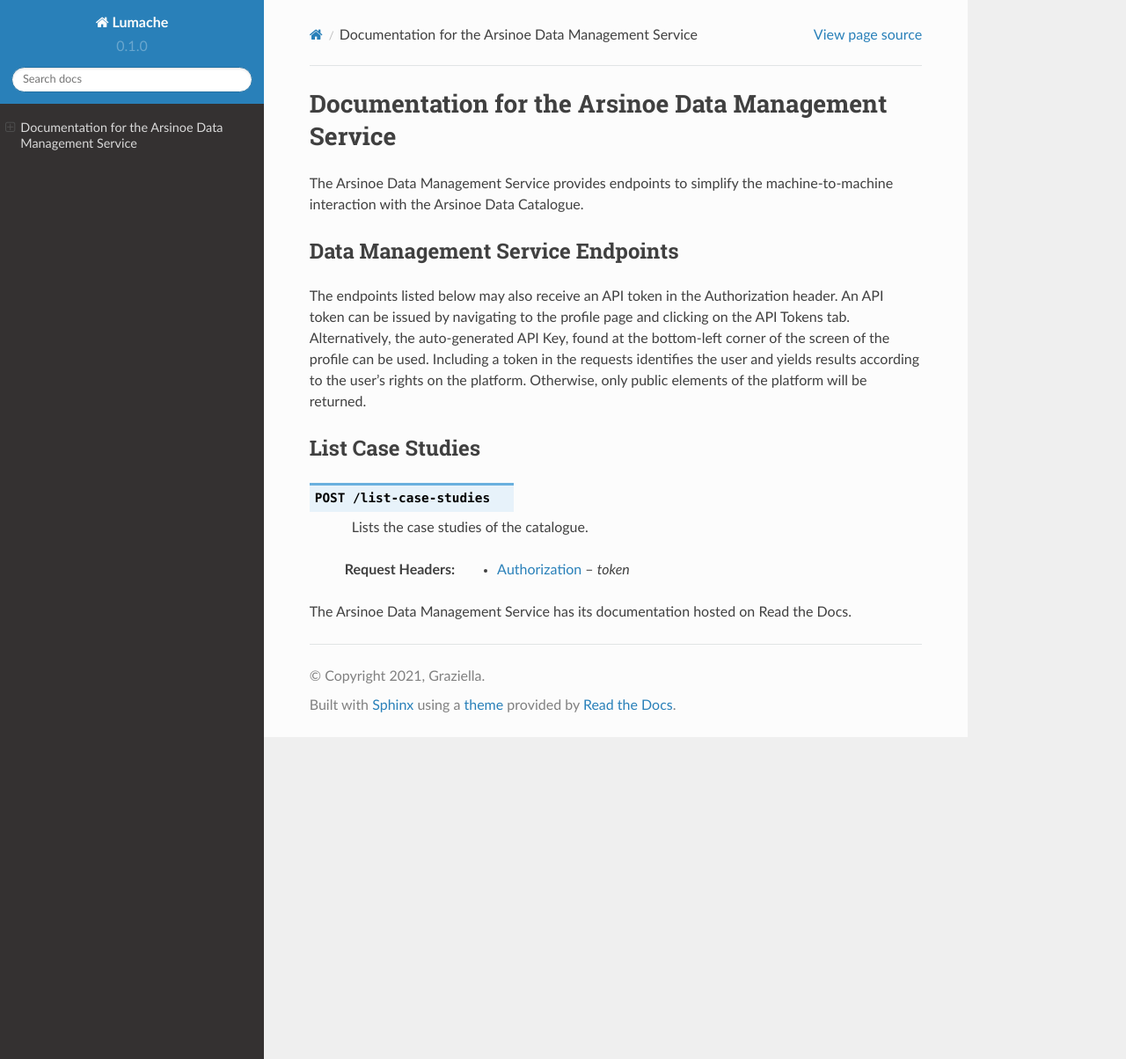
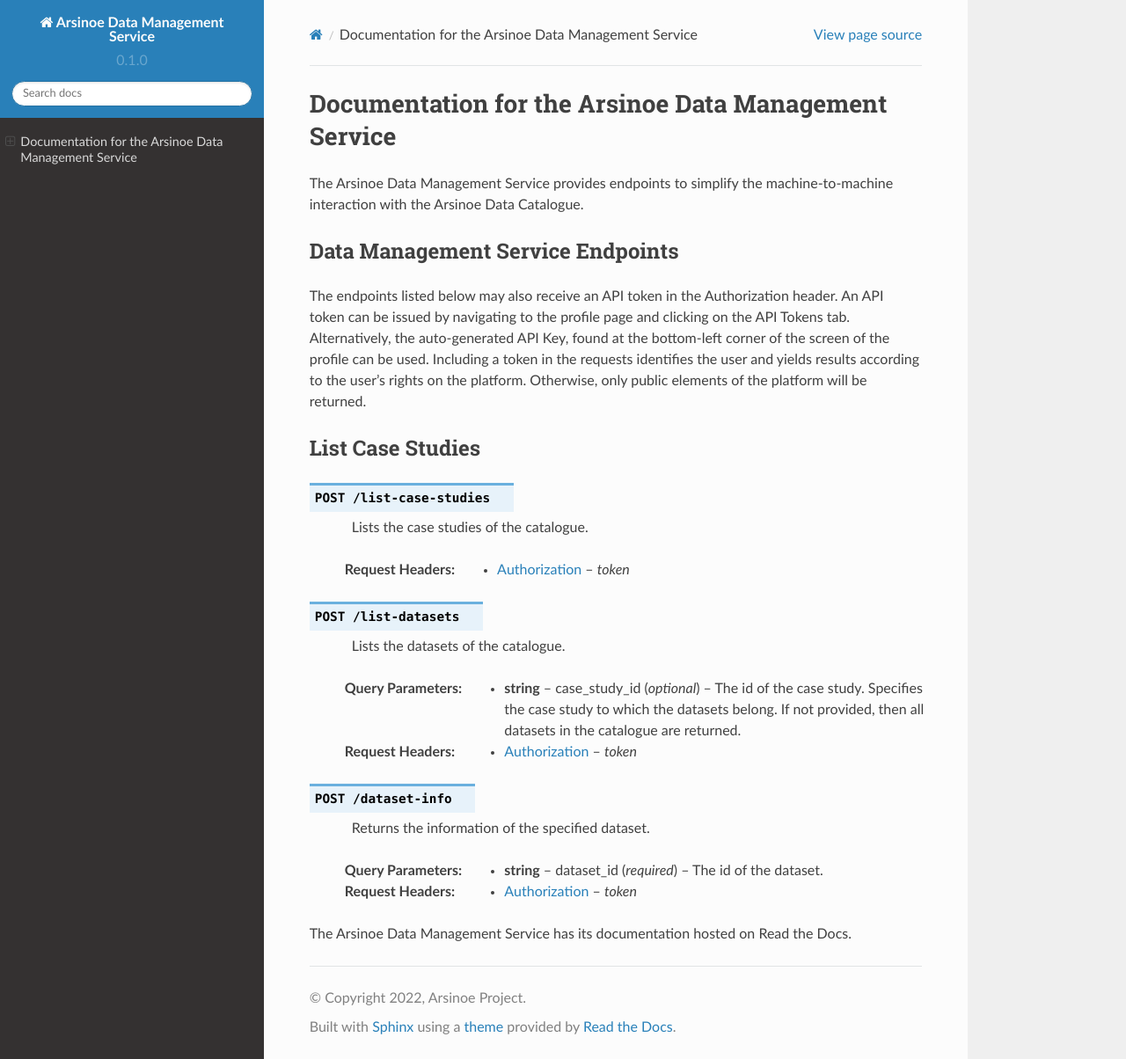
Before and after one commit to ARSINOE-project/data-management-service, a Sphinx documentation site: the page built from docs/source/index.rst, in a window 1280 px wide and 1204 px high. Shown: the whole window at 88% size. Built offline with Sphinx 7.4.7 and the Read the Docs theme 2.0.0, drawn with Linux system fonts in a browser that asks for light colours.

Commit message:
adding endpoints to docs

```diff
--- a/docs/source/conf.py
+++ b/docs/source/conf.py
@@ -2,9 +2,9 @@
 
 # -- Project information
 
-project = 'Lumache'
-copyright = '2021, Graziella'
-author = 'Graziella'
+project = 'Arsinoe Data Management Service'
+copyright = '2022, Arsinoe Project'
+author = 'Theodoros Stefou'
 
 release = '0.1'
 version = '0.1.0'
--- a/docs/source/index.rst
+++ b/docs/source/index.rst
@@ -16,4 +16,20 @@ List Case Studies
 
    :requestheader Authorization: `token`
 
+.. http:post:: /list-datasets
+
+      Lists the datasets of the catalogue.
+
+   :query string:  case_study_id (*optional*) -- The id of the case study. Specifies the case study to which the datasets belong. If not provided, then all datasets in the catalogue are returned.
+
+   :requestheader Authorization: `token`
+
+.. http:post:: /dataset-info
+
+      Returns the information of the specified dataset.
+
+   :query string:  dataset_id (*required*) -- The id of the dataset.
+
+   :requestheader Authorization: `token`
+
 The Arsinoe Data Management Service has its documentation hosted on Read the Docs.
```
